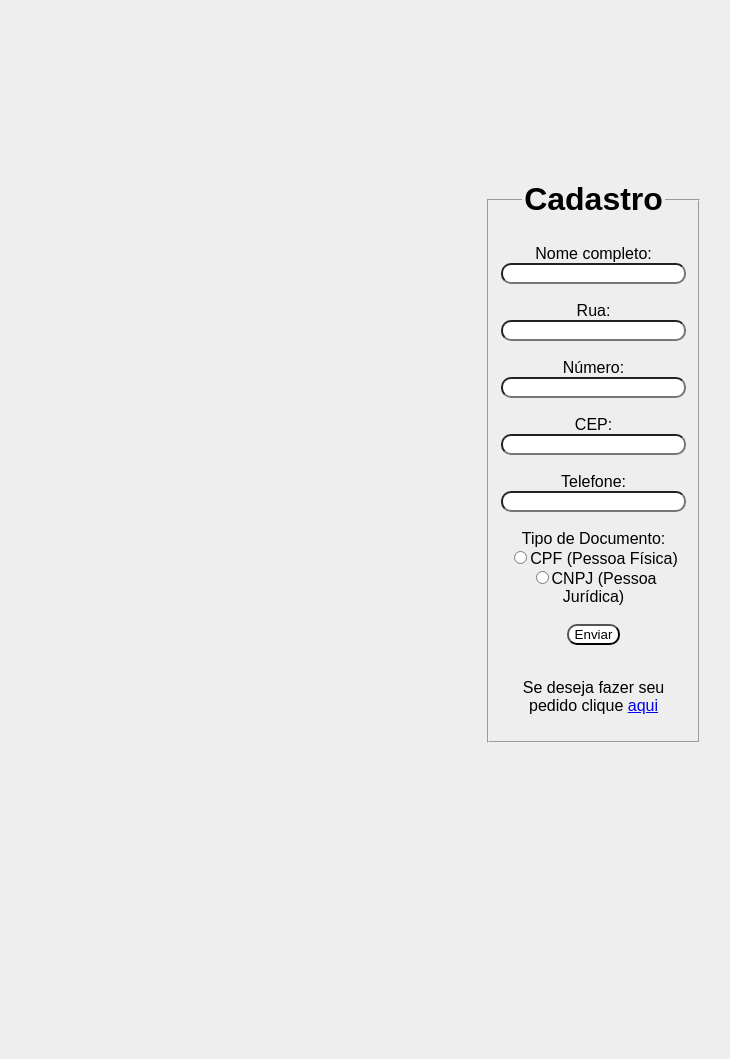
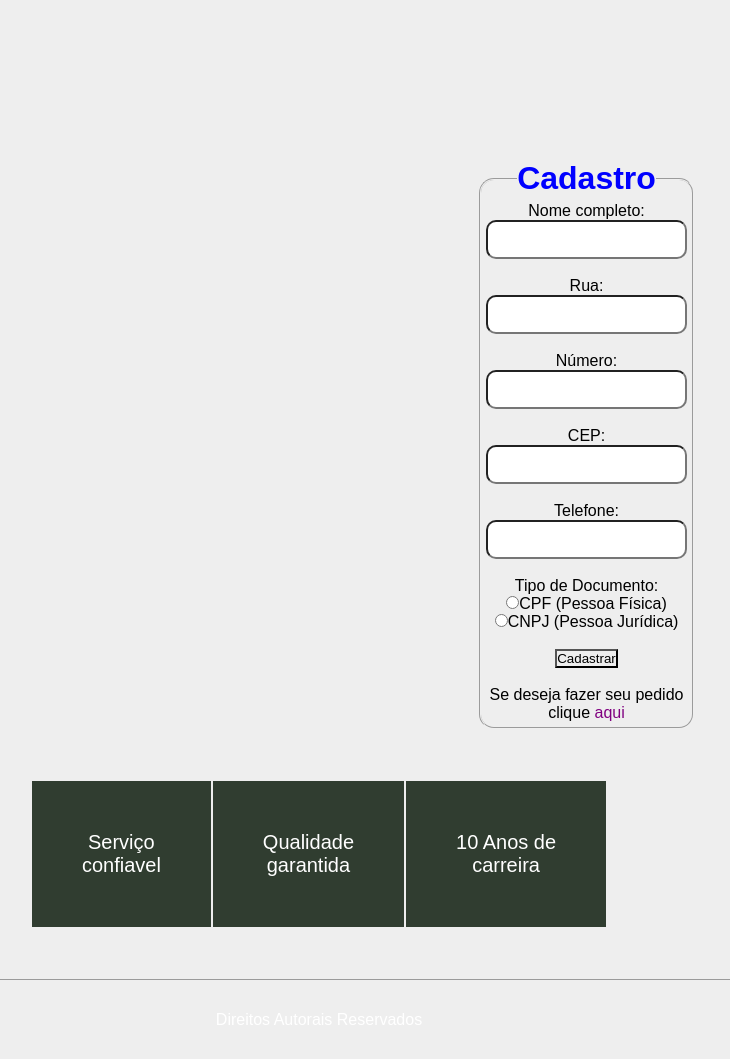
Before and after one commit to FernandinOficial/LojaDeProdutos, a PHP site: page /cadastro.php in a window 1280 px wide. Shown: the whole page, without its empty margins (321-1051 px from the left). Before the commit the page ends 743 px from the top, so only its background shows below. Run offline with PHP 8.4, Linux system fonts and the light colour scheme; some libraries are stand-ins or nearby versions.

Commit message:
commit geral

```diff
--- a/CSS/estilos.css
+++ b/CSS/estilos.css
@@ -0,0 +1,92 @@
+*{
+    margin: 0;
+    padding: 0;
+    text-align: center;
+    font-family: arial;
+    background: #EEE;
+}
+/* HEADER */
+header{
+    background-color: #3b533b;;
+    padding: 20px;
+    }
+    .nav {
+        color: white;
+        text-align: center;
+        list-style-type:none;
+    }
+    .nav li{
+        display: inline-block ;
+        font-size: 20px;
+        padding:20px;
+    }
+    a:hover{
+        color: #9fc29f;
+    }
+    a{
+        color: white;
+        text-decoration: none;
+    }
+/* FIM HEADER */
+/* FOOTER */
+footer {
+    background-color: #3b533b;
+    color: #fff;
+}
+table {
+    display: flex;
+    justify-content: center;
+    padding: 50px;
+}
+td {
+    background-color: #303d30;
+    padding: 50px;
+    font-size: 20px;
+}
+hr {
+    width: 90%;
+    margin-left: 5%;
+}
+#direitos {
+    padding: 30px;
+}
+/* FIM FOOTER */
+fieldset{
+    margin-top: 10em;
+    margin-left: 50em;
+    margin-right: 50em;
+    border-radius: 10px;
+    padding: 5px;
+}
+input {
+    border-radius: 10px;
+    background: white;
+    padding: 10px;
+}
+a {
+    text-decoration: none;
+    color: purple;
+}
+a:hover{
+    transition: 500ms;
+    transform: scale(1.03);
+    color: goldenrod;
+}
+#submit {
+    font-size: 16px;
+    padding: 10px;
+    padding-left: 70px;
+    padding-right: 70px;
+    margin-bottom: 15px;
+    background-color: black;
+    color: white;
+    cursor: pointer;
+}
+#submit:hover{
+    transition: 200ms;
+    background-color: white;
+    color: black;
+    transform: scale(1.05);
+}
+
+h1
--- a/cadastro.php
+++ b/cadastro.php
@@ -1,71 +1,139 @@
 <?php
 include_once 'includes/db_connect.php';
 
-    obj_
+$erro = '';
+
+if ($_SERVER["REQUEST_METHOD"] == "POST") {
+    if (isset($_POST["nome_cli"], $_POST["rua"], $_POST["numero"], $_POST["cep"], $_POST["telefone"], $_POST["documento"])) {
+        // Validando campos obrigatórios
+        if (empty($_POST["nome_cli"]) || empty($_POST["cep"]) || empty($_POST["numero"]) || empty($_POST["telefone"]) || empty($_POST["documento"])) {
+            $erro = "Todos os campos são obrigatórios.";
+        } else {
+            $id = $_POST["id_cli"];
+            $nome_cli = $_POST["nome_cli"];
+            $rua = $_POST["rua"];
+            $numero = $_POST["numero"];
+            $cep = $_POST["cep"];
+            $telefone = $_POST["telefone"];
+            $documento = $_POST["documento"];
+
+            // Inserindo ou atualizando no banco de dados
+            if ($id == -1) {
+                $stmt = $mysqli->prepare("INSERT INTO `cliente` (`nome_cli`, `rua`, `numero`, `cep`, `telefone`, `documento`) VALUES (?, ?, ?, ?, ?, ?)");
+                $stmt->bind_param("sssiss", $nome_cli, $rua, $numero, $cep, $telefone, $documento);
+
+                if ($stmt->execute()) {
+                    header("Location: cadastro.php");
+                    exit;
+                } else {
+                    $erro = "Erro ao cadastrar cliente: " . $stmt->error;
+                }
+            } else {
+                $erro = "Operação não suportada.";
+            }
+        }
+    } else {
+        $erro = "Todos os campos são obrigatórios.";
+    }
+}
+
+// Processamento para deletar cliente
+if (isset($_GET["id_cli"]) && is_numeric($_GET["id_cli"]) && isset($_GET["del"])) {
+    $id_cli = (int) $_GET["id_cli"];
+    $stmt = $mysqli->prepare("DELETE FROM `cliente` WHERE id_cli = ?");
+    $stmt->bind_param('i', $id_cli);
+    $stmt->execute();
+
+    header("Location: cadastro.php");
+    exit;
+}
+
+// Preenchendo os valores para edição
+$nome_cli = isset($_POST["nome_cli"]) ? $_POST["nome_cli"] : "";
+$rua = isset($_POST["rua"]) ? $_POST["rua"] : "";
+$numero = isset($_POST["numero"]) ? $_POST["numero"] : "";
+$cep = isset($_POST["cep"]) ? $_POST["cep"] : "";
+$telefone = isset($_POST["telefone"]) ? $_POST["telefone"] : "";
+$documento = isset($_POST["documento"]) ? $_POST["documento"] : "";
+$id_cli = isset($_POST["id_cli"]) ? $_POST["id_cli"] : -1;
 
 ?>
 
 <!DOCTYPE html>
 <html lang="pt-br">
+
 <head>
     <meta charset="UTF-8">
     <meta name="viewport" content="width=device-width, initial-scale=1.0">
     <title>Loja</title>
+    <link rel="stylesheet" href="CSS/estilos.css" type="text/css">
     <style>
-        *{
+        * {
             text-align: center;
             font-family: arial;
             background: #EEE;
         }
-        body{
+
+        body {
             background-color: gray;
         }
-        fieldset{
+
+        fieldset {
             margin-top: 10em;
             margin-left: 50em;
             margin-right: 50em;
+            border-radius: 15px;
         }
+
         input {
             border-radius: 10px;
             background: white;
         }
+
+        h1 {
+            color: blue;
+        }
     </style>
 </head>
+
 <body>
-    <form action="<?=$_SERVER["PHP_SELF"]?>" method="POST">
+    <?php if (!empty($erro)): ?>
+        <p> <?= $erro ?></p>
+    <?php endif; ?>
 
+    <form action="<?= $_SERVER["PHP_SELF"] ?>" method="POST">
         <fieldset>
-            <legend><h1>Cadastro</h1></legend>
+            <legend>
+                <h1>Cadastro</h1>
+            </legend>
 
-        <label for="">Nome completo:</label><br>
-        <input type="text" name="nome_cli" required><br><br>
+            <label for="nome_cli">Nome completo:</label><br>
+            <input type="text" name="nome_cli" value="<?= $nome_cli ?>" required><br><br>
 
             <label for="rua">Rua:</label><br>
-        <input type="text" name="rua" required><br><br>
+            <input type="text" name="rua" value="<?= $rua ?>" required><br><br>
 
             <label for="numero">Número:</label><br>
-        <input type="number" name="numero" required><br><br>
+            <input type="text" name="numero" value="<?= $numero ?>" required><br><br>
 
             <label for="cep">CEP:</label><br>
-        <input type="text" name="cep" required><br><br>
+            <input type="text" name="cep" value="<?= $cep ?>" required><br><br>
 
             <label for="telefone">Telefone:</label><br>
-        <input type="tel" name="telefone" required><br><br>
+            <input type="tel" name="telefone" value="<?= $telefone ?>" required><br><br>
 
             <label for="documento">Tipo de Documento:</label><br>
-        <input type="radio" name="documento" id="cpf" required><label for="cpf">CPF (Pessoa Física)</label><br>
-        <input type="radio" name="documento" id="cnpj"><label for="cnpj">CNPJ (Pessoa Jurídica)</label>
+            <input type="radio" name="documento" id="cpf" value="CPF" <?= $documento == "CPF" ? "checked" : "" ?>
+                required><label for="cpf">CPF (Pessoa Física)</label><br>
+            <input type="radio" name="documento" id="cnpj" value="CNPJ" <?= $documento == "CNPJ" ? "checked" : "" ?>><label
+                for="cnpj">CNPJ (Pessoa Jurídica)</label>
             <br><br>
-        <input type="submit" value="Enviar">
+
+            <input type="hidden" name="id_cli" value="<?= $id_cli ?>">
+            <button type="submit"><?= ($id_cli == -1) ? "Cadastrar" : "Salvar" ?></button>
             <br><br>
             <p>Se deseja fazer seu pedido clique <a href="pedido.php">aqui</a></p>
         </fieldset>
     </form>
-</body>
-</html>
-
     <?php
-
-
-
-?>
+    require_once 'footer.php';
--- a/database/script.sql
+++ b/database/script.sql
@@ -38,3 +38,5 @@
     FOREIGN KEY (id_ped) REFERENCES pedido(id_ped),
     FOREIGN KEY (id_prod) REFERENCES produto(id_prod)
 );
+
+SELECT * FROM cliente;
--- /dev/null
+++ b/footer.php
@@ -0,0 +1,13 @@
+<footer>
+        <table>
+            <tr>
+                <td>Serviço <br> confiavel</td>
+                <td>Qualidade <br> garantida</td>
+                <td>10 Anos de <br> carreira</td>
+            </tr>
+        </table>
+        <hr>
+        <p id="direitos">Direitos Autorais Reservados</p>
+    </footer>
+</body>
+</html>
--- a/prateleira.php
+++ b/prateleira.php
@@ -4,8 +4,11 @@
     <meta charset="UTF-8">
     <meta name="viewport" content="width=device-width, initial-scale=1.0">
     <title>Prateleira</title>
+    <link rel="stylesheet" href="CSS/estilos.css">
 </head>
 <body>
-
+    <table>
+        teste
+    </table>
 </body>
 </html>
```
Also changed, not shown: index.html (+14 -5 lines), pedido.php (+6 -9 lines). Lines whose indentation alone changed are shown as unchanged.
